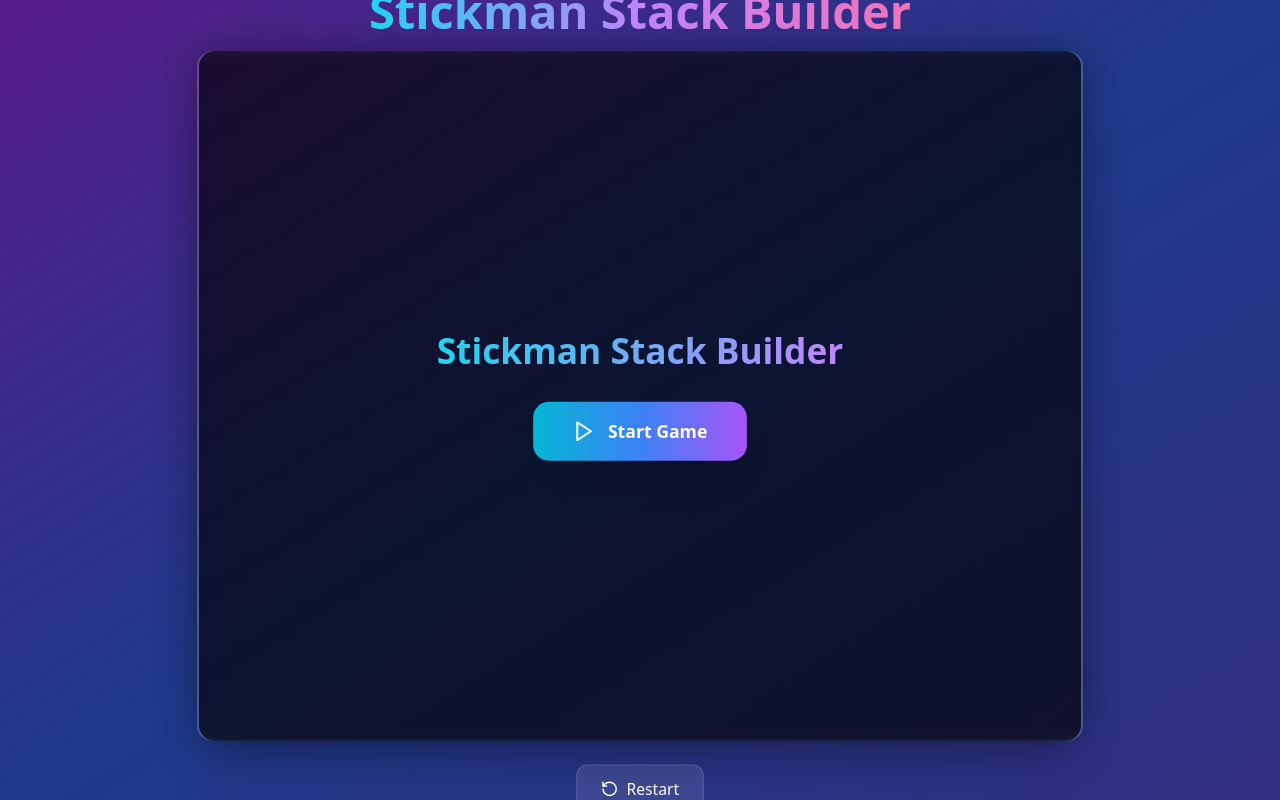
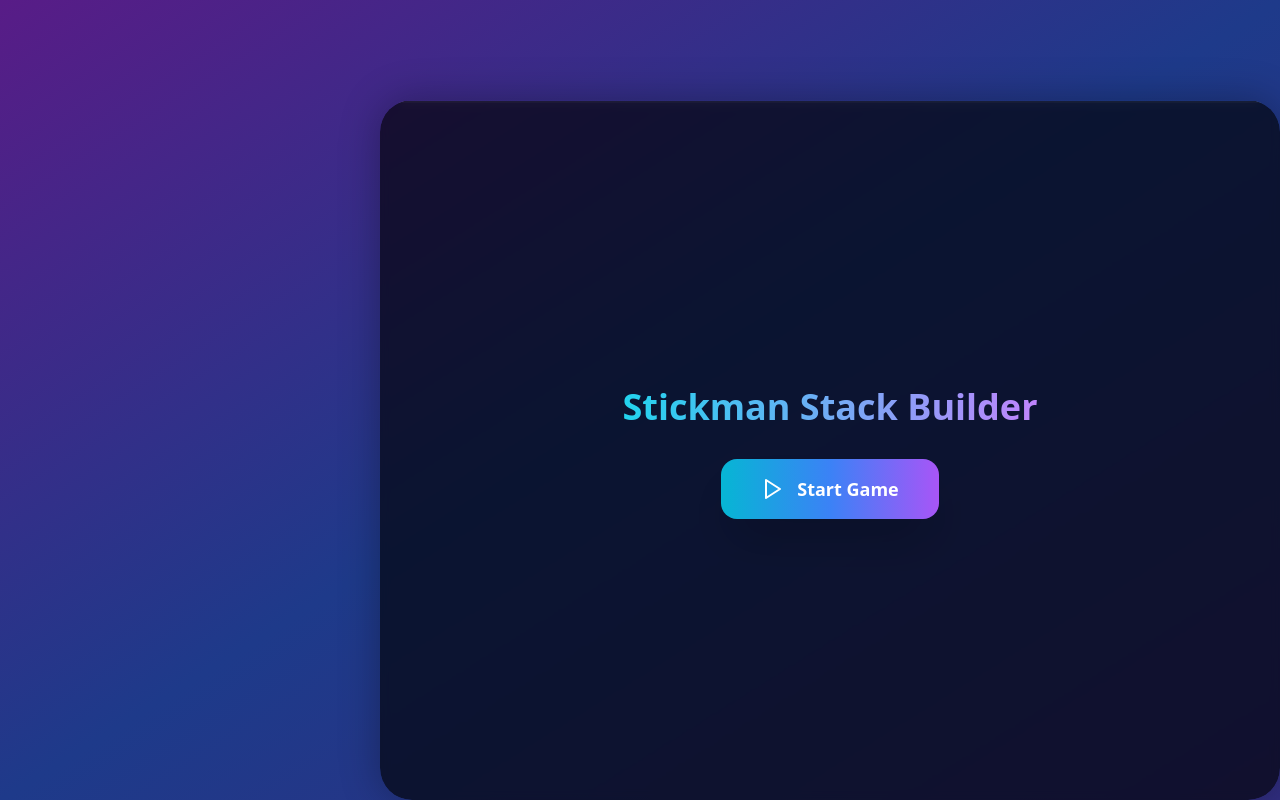
Before and after one commit to cammerbroscammerbro/poki, a React (Vite) app in the folder project/: page / in a window 1280 px wide. Built offline with nearby package versions, Linux system fonts and the light colour scheme.

Commit message:
Update StickmanStackBuilder.tsx

```diff
--- a/project/src/components/StickmanStackBuilder.tsx
+++ b/project/src/components/StickmanStackBuilder.tsx
@@ -1,3 +1,4 @@
+
 import React, { useRef, useEffect, useState, useCallback } from 'react';
 import { Play, Pause, RotateCcw, Trophy, Zap, Target } from 'lucide-react';
 
@@ -86,7 +87,6 @@ const StickmanStackBuilder: React.FC = () => {
   const [lastMidgameAdScore, setLastMidgameAdScore] = useState(0); // Track last score at which ad was shown
   const [isMidgameAdPlaying, setIsMidgameAdPlaying] = useState(false); // Prevent input during ad
   const [midgameAdPending, setMidgameAdPending] = useState(false);
-  const [scale, setScale] = useState(1);
 
   const lastAdBlockRef = useRef(0);
 
@@ -837,22 +837,6 @@ const StickmanStackBuilder: React.FC = () => {
     }
   }
 
-  // Responsive scaling effect
-  useEffect(() => {
-    function handleResize() {
-      const vw = window.innerWidth;
-      const vh = window.innerHeight;
-      const scaleW = vw / CANVAS_WIDTH;
-      const scaleH = vh / CANVAS_HEIGHT;
-      // Use 0.98 to add a little margin
-      const newScale = Math.min(scaleW, scaleH, 1) * 0.98;
-      setScale(newScale);
-    }
-    handleResize();
-    window.addEventListener('resize', handleResize);
-    return () => window.removeEventListener('resize', handleResize);
-  }, []);
-
   return (
     <div className="min-h-screen h-screen w-screen flex flex-col items-center justify-center p-0 m-0 bg-gradient-to-br from-purple-900 via-blue-900 to-indigo-900 overflow-hidden">
       {/* Background music audio element */}
@@ -866,14 +850,17 @@ const StickmanStackBuilder: React.FC = () => {
         style={{
           width: CANVAS_WIDTH,
           height: CANVAS_HEIGHT,
-          transform: `scale(${scale})`,
-          transformOrigin: 'top center',
-          transition: 'transform 0.2s cubic-bezier(.4,2,.6,1)',
           position: 'relative',
           margin: 'auto',
           background: 'rgba(0,0,0,0.10)',
           borderRadius: '2rem',
-          boxShadow: '0 0 40px 0 rgba(0,0,0,0.3)'
+          boxShadow: '0 0 40px 0 rgba(0,0,0,0.3)',
+          overflow: 'hidden',
+          maxWidth: '100vw',
+          maxHeight: '100vh',
+          left: '50%',
+          top: '50%',
+          transform: 'translate(-50%, -50%)',
         }}
       >
         <div className="text-center mb-4 mt-4">
```
